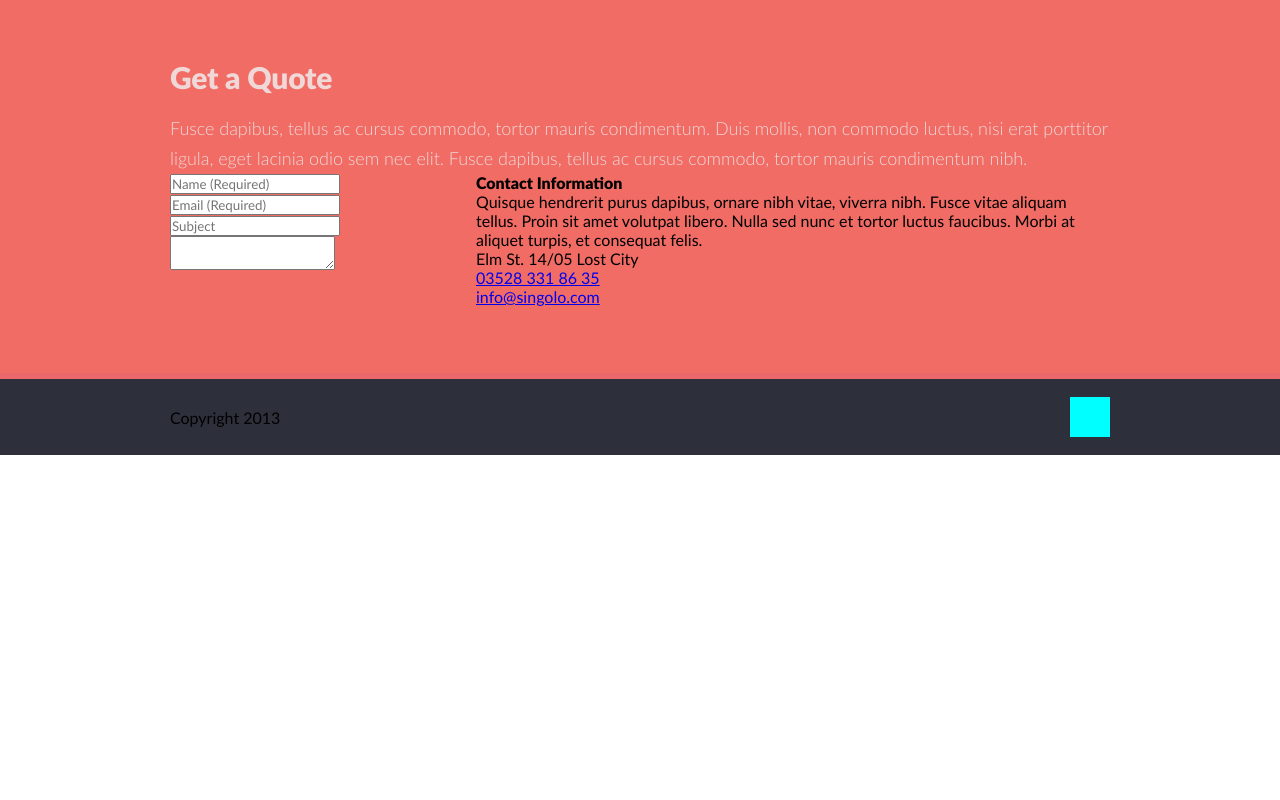
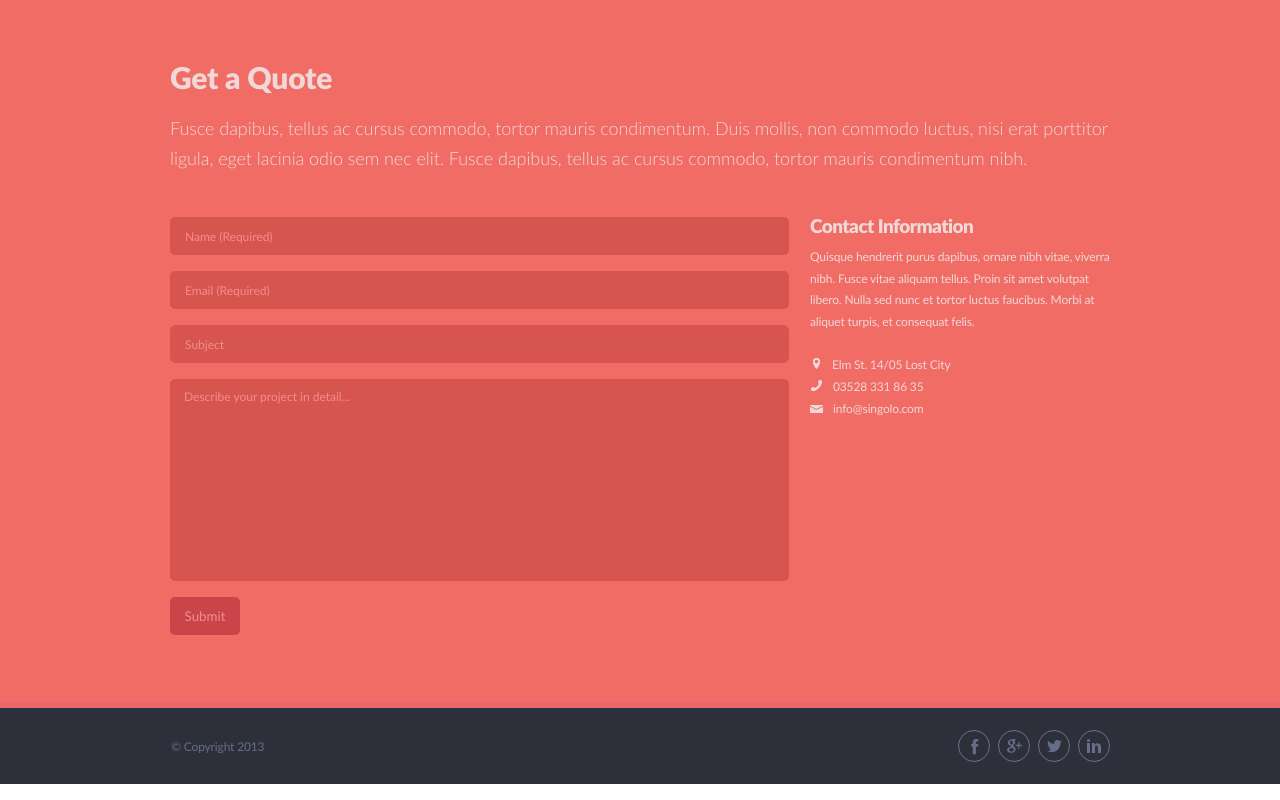
Before and after one commit to kuvsh1noffpavel/singolo, a plain HTML site: page singolo3.html in a window 1280 px wide. Drawn offline with Linux system fonts and the light colour scheme.

Commit message:
feat: Finished singolo task part 3
Finished singolo task part 3. Add singolo3.html, singolo.css files and some icons.

```diff
--- a/singolo3.css
+++ b/singolo3.css
@@ -56,6 +56,171 @@
 .get-a-quote__layout {
   display: flex;
   justify-content: space-between;
+  margin-top: 41px;
+}
+
+.get-a-quote__form {
+  margin-top: 3px;
+  flex: 1 0 auto;
+}
+
+.form-layout {
+  display: flex;
+  flex-direction: column;
+}
+
+.form-layout *{
+  margin-bottom: 16px;
+}
+
+.form-layout :last-child {
+  margin-bottom: 0px;
+}
+
+.form_item {
+  border-radius: 5px;
+  border: none;
+  outline: none;
+}
+
+.form_item::placeholder {
+  font-size: 12px;
+  color: #f48c8f;
+  vertical-align: top;
+}
+
+.form_item:-ms-input-placeholder {
+  font-size: 12px;
+  color: #f48c8f;
+  vertical-align: top;
+}
+
+.form_item::-ms-input-placeholder{
+  font-size: 12px;
+  color: #f48c8f;
+  vertical-align: top;
+}
+
+.form_item::-webkit-input-placeholder {
+  font-size: 12px;
+  color: #f48c8f;
+  vertical-align: top;
+}
+
+.input-item {
+  height: 38px;
+  color: #f48c8f;
+  background-color: #d6564f;
+  border: 1px solid #d6564f;
+  padding-left: 14px;
+  padding-bottom: 1px;
+  transition-duration: .2s;
+}
+
+.input-item:hover, .quote-message:hover{
+  border: 1px solid #ca4549;
+  opacity: 0.6;
+  transition-duration: .2s;
+}
+
+.input-item:invalid:not(:focus):not(:placeholder-shown){
+  border: 1px solid #ff0000;
+  opacity: 0.6;
+  transition-duration: .2s;
+}
+
+.input-item:focus, .quote-message:focus{
+  border: 1px solid #ca4549;
+  opacity: 0.75;
+}
+
+.quote-message {
+  height: 202px;
+  width: 100%;
+  resize: none;
+  font-size: 12px;
+  color: #f48c8f;
+  background-color: #d6564f;
+  border: 1px solid #d6564f;
+  padding: 9px 13px;
+  transition-duration: .2s;
+}
+
+.form_submit-button {
+  background-color: #ca4549;
+  color: #f48c8f;
+  height: 38px;
+  width: 70px;
+  cursor: pointer;
+  transition-duration: .2s;
+}
+
+.form_submit-button:hover {
+  opacity: 0.6;
+  transition-duration: .2s;
+}
+
+
+.get-a-quote__content {
+  flex: 0 0 300px;
+  margin-left: 21px;
+}
+
+.content__items-heading {
+  font-size: 19px;
+  color: #f0d8d9;
+  margin-top: 0px;
+  letter-spacing: -0.54px;
+}
+
+.content__items-text {
+  margin-top: 9px;
+  line-height: 21.5px;
+}
+
+.items-text {
+  font-size: 12px;
+  font-weight: 400;
+  color: #f0d8d9;
+  letter-spacing: -0.15px;
+}
+
+.content__links {
+  margin-top: 25px;
+}
+
+.links__item {
+  list-style: none;
+  margin-bottom: 7px;
+}
+
+.links__item:last-child {
+  margin-bottom: 0px;
+}
+
+.links__item_location::before{
+  content: url(assets/icon-location.png);
+  display: inline-block;
+  margin-right: 12px;
+  margin-left: 3px;
+}
+
+.links__item_phone::before{
+  content: url(assets/icon-phone.png);
+  display: inline-block;
+  margin-left: 1px;
+  margin-right: 11px;
+}
+
+.links__item_mail::before{
+  content: url(assets/icon-mail.png);
+  display: inline-block;
+  margin-right: 10px;
+}
+
+
+.links__url {
+  text-decoration: none;
 }
 
 /*Footer start here*/
@@ -72,9 +237,84 @@
   padding: 0 40px;
 }
 
-.divious {
+.footer_since-information {
+  margin-left: 1px;
+  font-size: 12px;
+  color: #666d89;
+  letter-spacing: -0.15px;
+}
+
+.social-tags {
+  display: flex;
+  justify-content: left;
+}
+
+.social-tags :last-child {
+  margin-right: 0px;
+}
+
+.social-tag {
+  list-style: none;
+  margin-right: 8px;
+}
+
+.social-tag a {
   display: block;
-  width: 40px;
-  height: 40px;
-  background-color: aqua;
+  width: 32px;
+  height: 32px;
+  border-radius: 50%;
+  transition-duration: .2s;
 }
+
+.social-tag a:hover {
+  opacity: 0.6;
+  transition-duration: .2s;
+}
+
+.icon-facebook {
+  display: block;
+  width: 32px;
+  height: 32px;
+  border: 1px solid #6a718c;
+  border-radius: 50%;
+  background-image: url(assets/icon-facebook.svg);
+  background-size: 25px 18px;
+  background-repeat: no-repeat;
+  background-position: center center;
+}
+
+.icon-plus-google {
+  display: block;
+  width: 32px;
+  height: 32px;
+  border: 1px solid #6a718c;
+  border-radius: 50%;
+  background-image: url(assets/icon-google-plus.svg);
+  background-size: 17px 17px;
+  background-repeat: no-repeat;
+  background-position: center 6px;
+}
+
+.icon-twitter {
+  display: block;
+  width: 32px;
+  height: 32px;
+  border: 1px solid #6a718c;
+  border-radius: 50%;
+  background-image: url(assets/icon-twitter.svg);
+  background-size: 17px 17px;
+  background-repeat: no-repeat;
+  background-position: center 6px;
+}
+
+.icon-linkedin {
+  display: block;
+  width: 32px;
+  height: 32px;
+  border: 1px solid #6a718c;
+  border-radius: 50%;
+  background-image: url(assets/icon-linkedin.svg);
+  background-size: 24px 24px;
+  background-repeat: no-repeat;
+  background-position: center center;
+}
--- a/singolo3.html
+++ b/singolo3.html
@@ -19,24 +19,24 @@
       </div>
       <div class="get-a-quote__layout">
         <div class="get-a-quote__form">
-          <form>
-            <input type="text" placeholder="Name (Required)">
-            <input type="email" placeholder="Email (Required)">
-            <input type="text" placeholder="Subject">
-            <textarea placeholder="Describe your project in detail...">
-
-            </textarea>
-
+          <form class="form-layout" method="POST">
+            <input class="form_item input-item" type="text" name="userName" placeholder="Name (Required)" pattern="[A-z0-9 _.-]{1,}" required>
+            <input class="form_item input-item" type="email" name="email" placeholder="Email (Required)" pattern="([A-z0-9_.-]{1,})@([A-z0-9_.-]{1,}).([A-z]{2,8})" required>
+            <input class="form_item input-item" type="text" name="subject" placeholder="Subject">
+            <textarea class="form_item quote-message" name="message" placeholder="Describe your project in detail..."></textarea>
+            <input class="form_item form_submit-button" type="submit" name="submit" value="Submit">
           </form>
         </div>
         <div class="get-a-quote__content">
-          <h4>Contact Information</h4>
-          <p>Quisque hendrerit purus dapibus, ornare nibh vitae, viverra nibh. Fusce vitae
+          <h3 class="content__items-heading items-heading">Contact Information</h3>
+          <p class="content__items-text items-text">Quisque hendrerit purus dapibus, ornare nibh vitae, viverra nibh. Fusce vitae
             aliquam tellus. Proin sit amet volutpat libero. Nulla sed nunc et tortor luctus
-            faucibus. Morbi at aliquet turpis, et consequat felis. </p>
-          <p><span></span>Elm St. 14/05 Lost City</p>
-          <p><span></span><a href="#">03528 331 86 35</a></p>
-          <p><span></span><a href="#">info@singolo.com</a></p>
+            faucibus. Morbi at aliquet turpis, et consequat felis.</p>
+          <ul class="content__links links">
+            <li class="links__item links__item_location items-text">Elm St. 14/05 Lost City</li>
+            <li class="links__item links__item_phone items-text"><a class="links__url items-text" href="tel:+035283318635">03528 331 86 35</a></li>
+            <li class="links__item links__item_mail items-text"><a class="links__url items-text" href="mailto:info@singolo.com">info@singolo.com</a></li>
+          </ul>
         </div>
       </div>
     </div>
@@ -44,9 +44,30 @@
   <!--Footer start here-->
   <footer class="footer">
     <div class="wrapper">
-      <p>Copyright 2013</p>
-      <div class="divious">
-
+      <p class="footer_since-information">&#169; Copyright 2013</p>
+      <div class="footer_social-tags">
+        <ul class="social-tags">
+          <li class="social-tag">
+            <a href="https://ru-ru.facebook.com/" target="blank">
+              <span class="icon-facebook"></span>
+            </a>
+          </li>
+          <li class="social-tag">
+            <a href="https://plus.google.com/" target="blank">
+              <span class="icon-plus-google"></span>
+            </a>
+          </li>
+          <li class="social-tag">
+            <a href="https://twitter.com/" target="blank">
+              <span class="icon-twitter"></span>
+            </a>
+          </li>
+          <li class="social-tag">
+            <a href="https://www.linkedin.com/" target="blank">
+              <span class="icon-linkedin"></span>
+            </a>
+          </li>
+        </ul>
       </div>
     </div>
   </footer>
```
Also changed, not shown: assets/icon-location.png (added), assets/icon-mail.png (added), assets/icon-phone.png (added).
